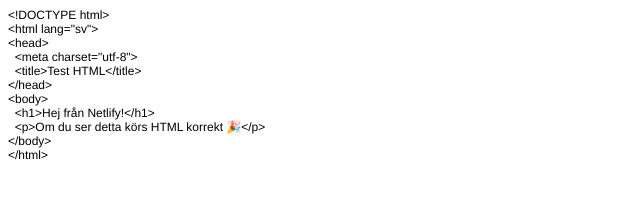
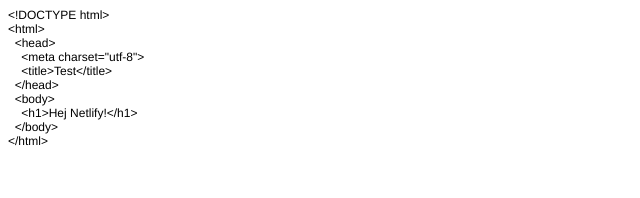
Before and after one commit to Kyrkbyran/leaflet-map, a plain HTML site: page index.html in a window 1280 px wide. Shown: the whole page, without its empty margins (0-640 px from the left). Drawn offline with Linux system fonts and the light colour scheme.

Commit message:
Add files via upload

```diff
--- a/index.html
+++ b/index.html
@@ -12,15 +12,14 @@
 </head>
 <body>
 <p class="p1">&lt;!DOCTYPE html&gt;</p>
-<p class="p1">&lt;html lang="sv"&gt;</p>
-<p class="p1">&lt;head&gt;</p>
-<p class="p1"><span class="Apple-converted-space">  </span>&lt;meta charset="utf-8"&gt;</p>
-<p class="p1"><span class="Apple-converted-space">  </span>&lt;title&gt;Test HTML&lt;/title&gt;</p>
-<p class="p1">&lt;/head&gt;</p>
-<p class="p1">&lt;body&gt;</p>
-<p class="p1"><span class="Apple-converted-space">  </span>&lt;h1&gt;Hej från Netlify!&lt;/h1&gt;</p>
-<p class="p1"><span class="Apple-converted-space">  </span>&lt;p&gt;Om du ser detta körs HTML korrekt 🎉&lt;/p&gt;</p>
-<p class="p1">&lt;/body&gt;</p>
+<p class="p1">&lt;html&gt;</p>
+<p class="p1"><span class="Apple-converted-space">  </span>&lt;head&gt;</p>
+<p class="p1"><span class="Apple-converted-space">    </span>&lt;meta charset="utf-8"&gt;</p>
+<p class="p1"><span class="Apple-converted-space">    </span>&lt;title&gt;Test&lt;/title&gt;</p>
+<p class="p1"><span class="Apple-converted-space">  </span>&lt;/head&gt;</p>
+<p class="p1"><span class="Apple-converted-space">  </span>&lt;body&gt;</p>
+<p class="p1"><span class="Apple-converted-space">    </span>&lt;h1&gt;Hej Netlify!&lt;/h1&gt;</p>
+<p class="p1"><span class="Apple-converted-space">  </span>&lt;/body&gt;</p>
 <p class="p1">&lt;/html&gt;</p>
 </body>
 </html>
```
